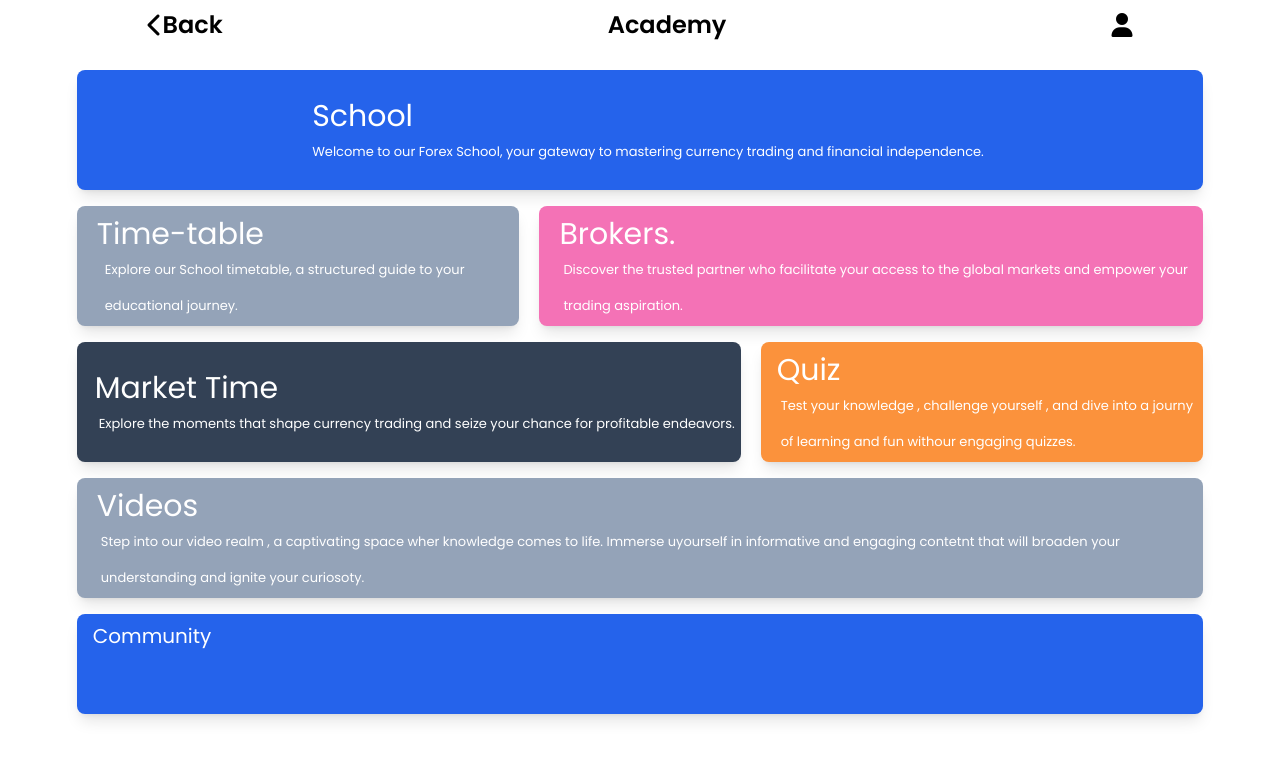
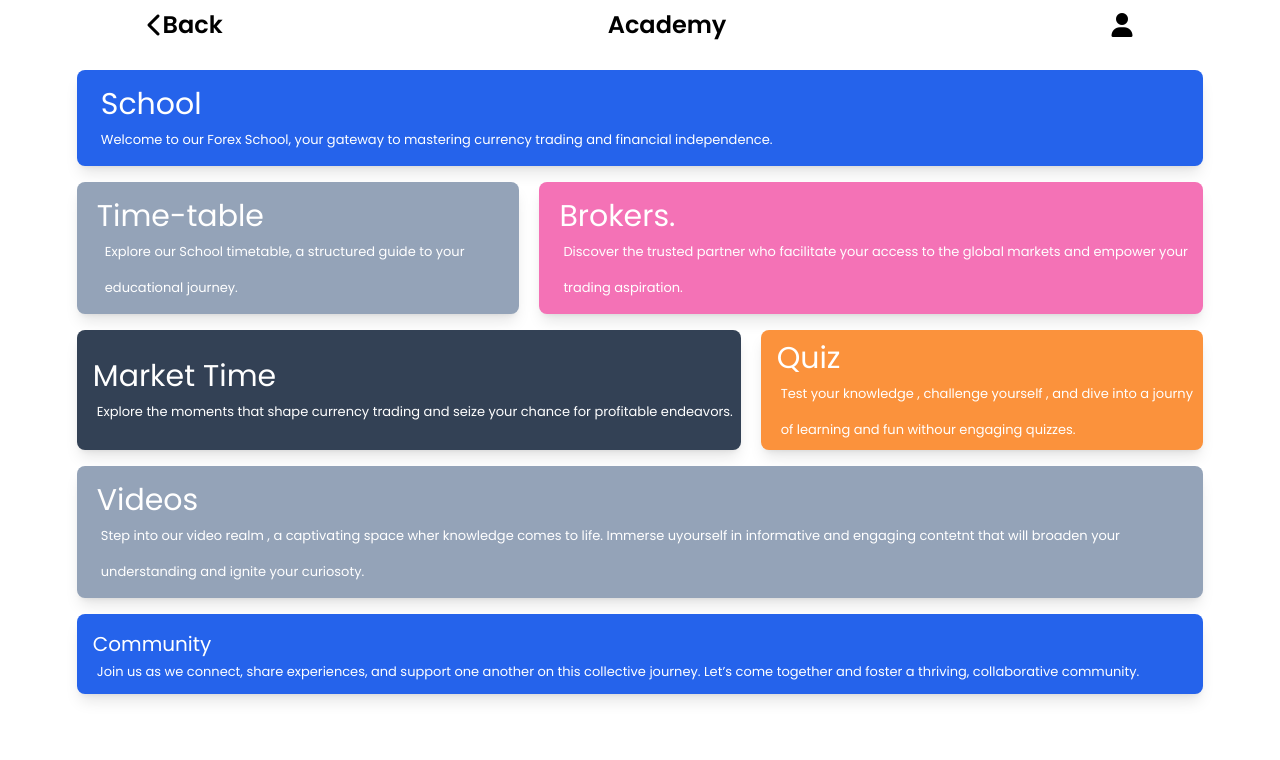
Before and after one commit to mzacom/NEW-GTA, a React (Vite) app in the folder client/: page /school in a window 1280 px wide. Shown: the top 760 px of the page. Built offline with nearby package versions, Linux system fonts and the light colour scheme.

Commit message:
academy changes

```diff
--- a/client/src/pages/school/InitSchool.jsx
+++ b/client/src/pages/school/InitSchool.jsx
@@ -20,7 +20,7 @@ const InitSchool = () => {
         id="home"
       >
         {/* school */}
-        <section className=" px-2 w-[88%] flex justify-center items-center h-[145px] md:flex md:flex-col md:justify-center leading-tight md:h-[120px] mx-auto rounded-lg  bg-blue-600  shadow-lg">
+        <section className=" px-2 w-[88%] flex  py-2 md:flex md:flex-col  mx-auto rounded-lg  bg-blue-600  shadow-lg">
           <h1 className=" text-white md:flex md:flex-col  pt-2 md:text-3xl pl-4 text-xl ">
             School
             <p className=" text-[small]  ">
@@ -32,7 +32,7 @@ const InitSchool = () => {
 
         {/* Brokers and timetable */}
         <section className=" mx-auto w-[88%] gap-5  flex flex-col md:flex-row">
-          <div className="md:w-[40%] h-[140px]  px-1 flex justify-center items-center md:h-[120px] bg-slate-400 rounded-lg shadow-lg ">
+          <div className="md:w-[40%] py-2  px-1 flex justify-center items-center bg-slate-400 rounded-lg shadow-lg ">
             <h1 className=" text-white pt-2 pl-4 text-xl md:text-left text-[15px] md:text-3xl ">
               Time-table
               <p className=" text-[small] px-2   ">
@@ -41,7 +41,7 @@ const InitSchool = () => {
               </p>
             </h1>
           </div>
-          <div className=" md:w-[60%]  px-1 flex justify-center items-center h-[160px] bg-pink-400  md:h-[120px] rounded-lg shadow-lg ">
+          <div className=" md:w-[60%]  px-1 flex justify-center items-center  bg-pink-400  py-2 rounded-lg shadow-lg ">
             <h1 className=" text-white pt-2 pl-4 text-[15px] text-xl md:text-3xl ">
               Brokers.
               <p className=" text-[small] px-1  ">
@@ -54,17 +54,18 @@ const InitSchool = () => {
 
         {/* Market Time and Quiz */}
         <section className=" mx-auto w-[88%] gap-5  flex flex-col md:flex-row">
-          <div className="md:w-[60%] h-[140px] md:h-[120px] md:justify-center flex justify-center items-center md:flex md:flex-col bg-slate-700 rounded-lg shadow-lg ">
+
+          <div className="md:w-[60%]  py-2 md:h-[120px] flex  items-center bg-slate-700 rounded-lg shadow-lg ">
             <h1 className=" text-white pt-2 pl-4 text-[15px] text-xl md:text-3xl ">
-              Market Time
+            Market Time
               <p className=" text-[small] px-1   ">
-                Explore the moments that shape currency trading and seize your
+              Explore the moments that shape currency trading and seize your
                 chance for profitable endeavors.
               </p>
             </h1>
           </div>
 
-          <div className="md:w-[40%] h-[155px] md:h-[120px] flex justify-center items-center  bg-orange-400 rounded-lg shadow-lg ">
+          <div className="md:w-[40%]  py-2 md:h-[120px] flex justify-center items-center  bg-orange-400 rounded-lg shadow-lg ">
             <h1 className=" text-white pt-2 pl-4 text-[15px] text-xl md:text-3xl ">
               Quiz
               <p className=" text-[small] px-1   ">
@@ -76,7 +77,7 @@ const InitSchool = () => {
         </section>
 
         {/* Videos */}
-        <section className=" w-[88%] flex justify-center items-center h-[220px] px-1 mx-auto rounded-lg md:h-[120px] bg-slate-400  shadow-lg">
+        <section className=" w-[88%] flex justify-center items-center  py-2 px-1 mx-auto rounded-lg  bg-slate-400  shadow-lg">
           <h1 className=" text-white pt-2 pl-4 text-xl md:text-3xl ">
             Videos
             <p className=" text-[small] px-1   ">
@@ -89,8 +90,13 @@ const InitSchool = () => {
         </section>
 
         {/* Community */}
-        <section className=" w-[88%] h-[100px] mx-auto rounded-lg  bg-blue-600  shadow-lg">
-          <h1 className=" text-white pt-2 pl-4 text-xl ">Community</h1>
+        <section className=" w-[88%] py-2 mx-auto rounded-lg  bg-blue-600  shadow-lg">
+          <h1 className=" text-white pt-2 pl-4 text-xl ">Community
+          <p className=" text-[small] px-1   ">
+          Join us as we connect, share experiences, and support one another on this collective journey. Let’s come together and foster a thriving, collaborative community.
+          </p>
+          </h1>
+
         </section>
       </section>
     </>
```
